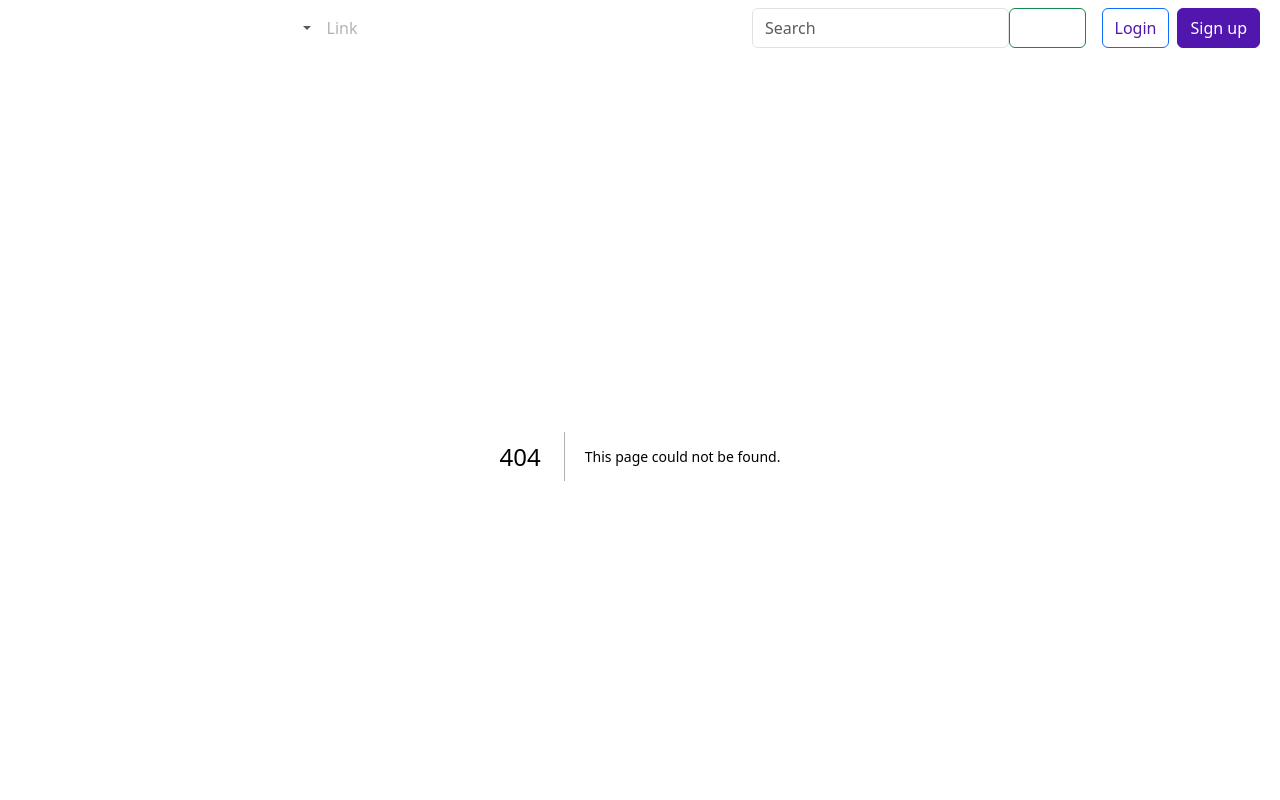
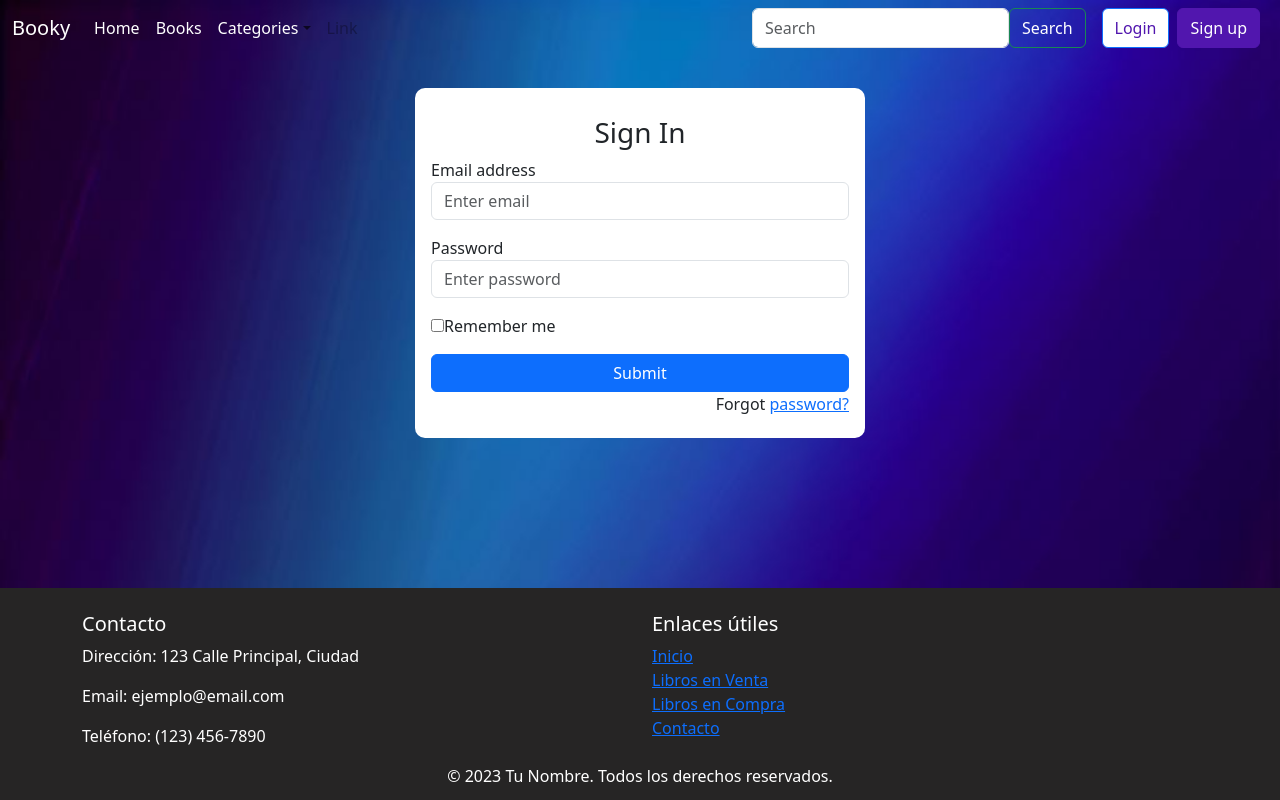
Before and after one commit to TatianaIng96/booky, a Next.js app: page /login in a window 1280 px wide. Before the commit this address had no page. Shown: the top 800 px of the page. Built offline with nearby package versions, Linux system fonts and the light colour scheme.

Commit message:
add page login sinup and book

```diff
--- a/src/components/header/index.js
+++ b/src/components/header/index.js
@@ -5,7 +5,18 @@ import Nav from "react-bootstrap/Nav";
 import Navbar from "react-bootstrap/Navbar";
 import NavDropdown from "react-bootstrap/NavDropdown";
 import style from "./header.module.css";
+import { useRouter } from "next/router";
+
 function NavScrollExample() {
+  const router = useRouter();
+
+  const handleSingUp = () => {
+    router.push("/singup");
+  };
+
+  const handleLogin = () => {
+    router.push("/login");
+  };
   return (
     <Navbar expand="lg">
       <Container fluid>
@@ -49,12 +60,17 @@ function NavScrollExample() {
                 Search
               </Button>
             </Form>
-            <Button variant="outline-primary" className={`${style.login} me-2`}>
+            <Button
+              variant="outline-primary"
+              className={`${style.login} me-2`}
+              onClick={handleLogin}
+            >
               Login
             </Button>
             <Button
               variant="outline-primary"
               className={`${style.singup} btn-primary me-2`}
+              onClick={handleSingUp}
             >
               Sign up
             </Button>
--- a/src/components/textItem/index.js
+++ b/src/components/textItem/index.js
@@ -18,8 +18,8 @@ const TextItem = ({ data }) => {
           <h2 className={styles.title}>{data.title}</h2>
           <p> {data.description}</p>
           <ul>
-            {data.functions.data.map((element) => {
-              return <li>{element.attributes.item}</li>;
+            {data.functions.data.map((element, index) => {
+              return <li key={index}>{element.attributes.item}</li>;
             })}
           </ul>
         </div>
--- a/src/pages/_app.js
+++ b/src/pages/_app.js
@@ -1,6 +1,7 @@
 import "@/styles/globals.css";
 import "slick-carousel/slick/slick.css";
 import "slick-carousel/slick/slick-theme.css";
+import "bootstrap/dist/css/bootstrap.min.css";
 import Layout from "@/components/layout/layout";
 import { ParallaxProvider } from "react-scroll-parallax";
 
--- /dev/null
+++ b/src/pages/login/index.js
@@ -0,0 +1,50 @@
+import React, { Component } from "react";
+import style from "./login.module.css";
+
+const Login = () => {
+  return (
+    <div className={`${style.secction}`}>
+      <form className={` ${style.sing} container`}>
+        <h3 className={`${style.text} text-center`}>Sign In</h3>
+        <div className="mb-3">
+          <label>Email address</label>
+          <input
+            type="email"
+            className="form-control"
+            placeholder="Enter email"
+          />
+        </div>
+        <div className="mb-3">
+          <label>Password</label>
+          <input
+            type="password"
+            className="form-control"
+            placeholder="Enter password"
+          />
+        </div>
+        <div className="mb-3">
+          <div className="custom-control custom-checkbox">
+            <input
+              type="checkbox"
+              className="custom-control-input"
+              id="customCheck1"
+            />
+            <label className="custom-control-label" htmlFor="customCheck1">
+              Remember me
+            </label>
+          </div>
+        </div>
+        <div className="d-grid">
+          <button type="submit" className="btn btn-primary">
+            Submit
+          </button>
+        </div>
+        <p className="forgot-password text-end">
+          Forgot <a href="#">password?</a>
+        </p>
+      </form>
+    </div>
+  );
+};
+
+export default Login;
--- /dev/null
+++ b/src/pages/login/login.module.css
@@ -0,0 +1,19 @@
+.sing{
+  width: 300px;
+  background-color: white;
+  height: 350px;
+  padding-left: 1em;
+  padding-right: 1em;
+  border-radius: 10px;
+  @media(min-width:768px) {
+    width: 450px;
+  }
+}
+
+.secction{
+  margin-top: 2em;
+  height: 500px;
+}
+.text{
+  padding-top: 1em;
+}
--- /dev/null
+++ b/src/pages/singup/singup.module.css
@@ -0,0 +1,19 @@
+.sing{
+  width: 300px;
+  background-color: white;
+  height: 480px;
+  padding-left: 1em;
+  padding-right: 1em;
+  border-radius: 10px;
+  @media(min-width:768px) {
+    width: 450px;
+  }
+}
+
+.secction{
+  margin-top: 2em;
+  height: 500px;
+}
+.text{
+  padding-top: 1em;
+}
```
Also changed, not shown: src/components/cardBook/index.js (added, +64 -0 lines), src/pages/books/index.js (added, +141 -0 lines), src/pages/singup/index.js (added, +52 -0 lines).
